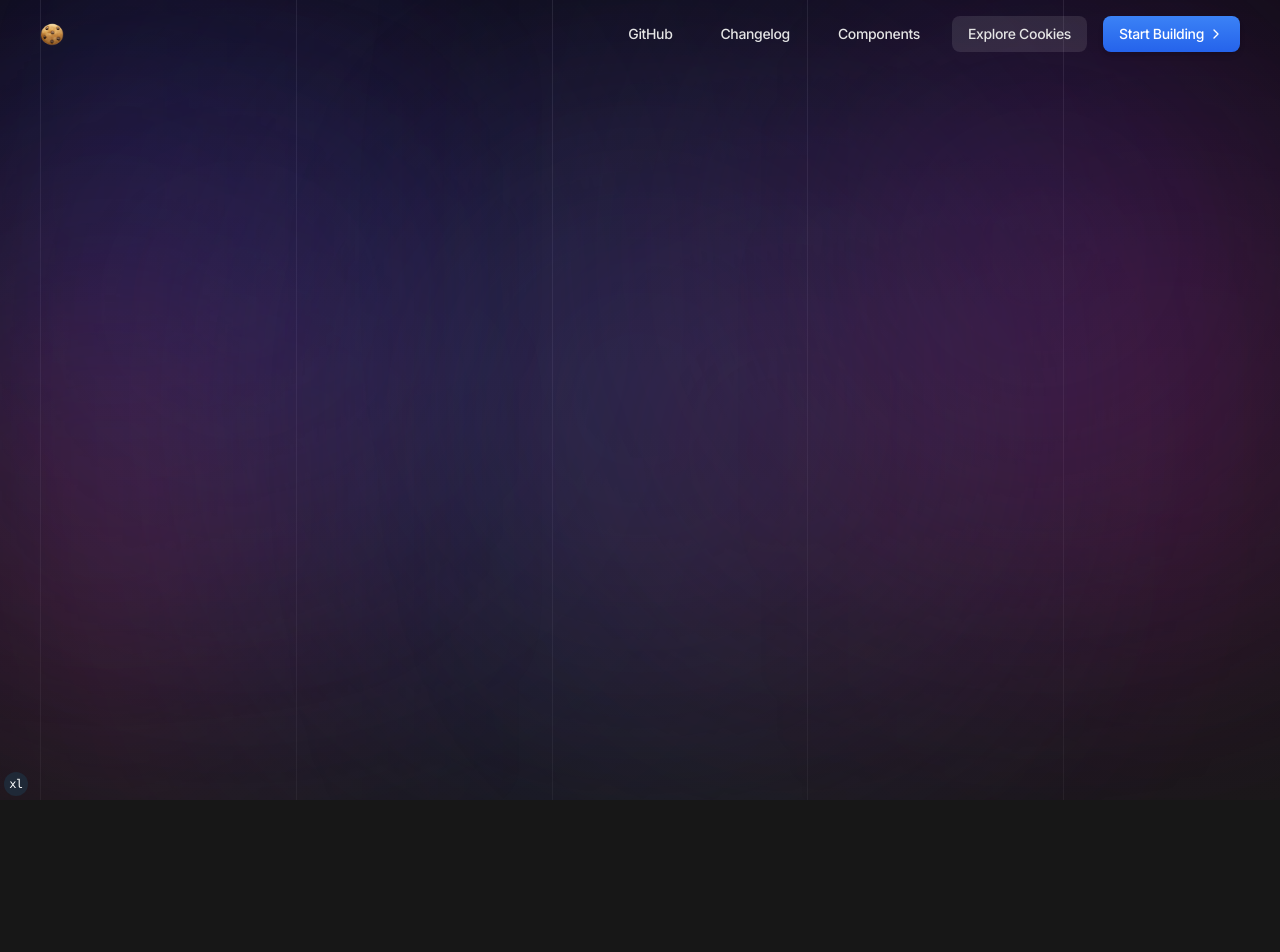
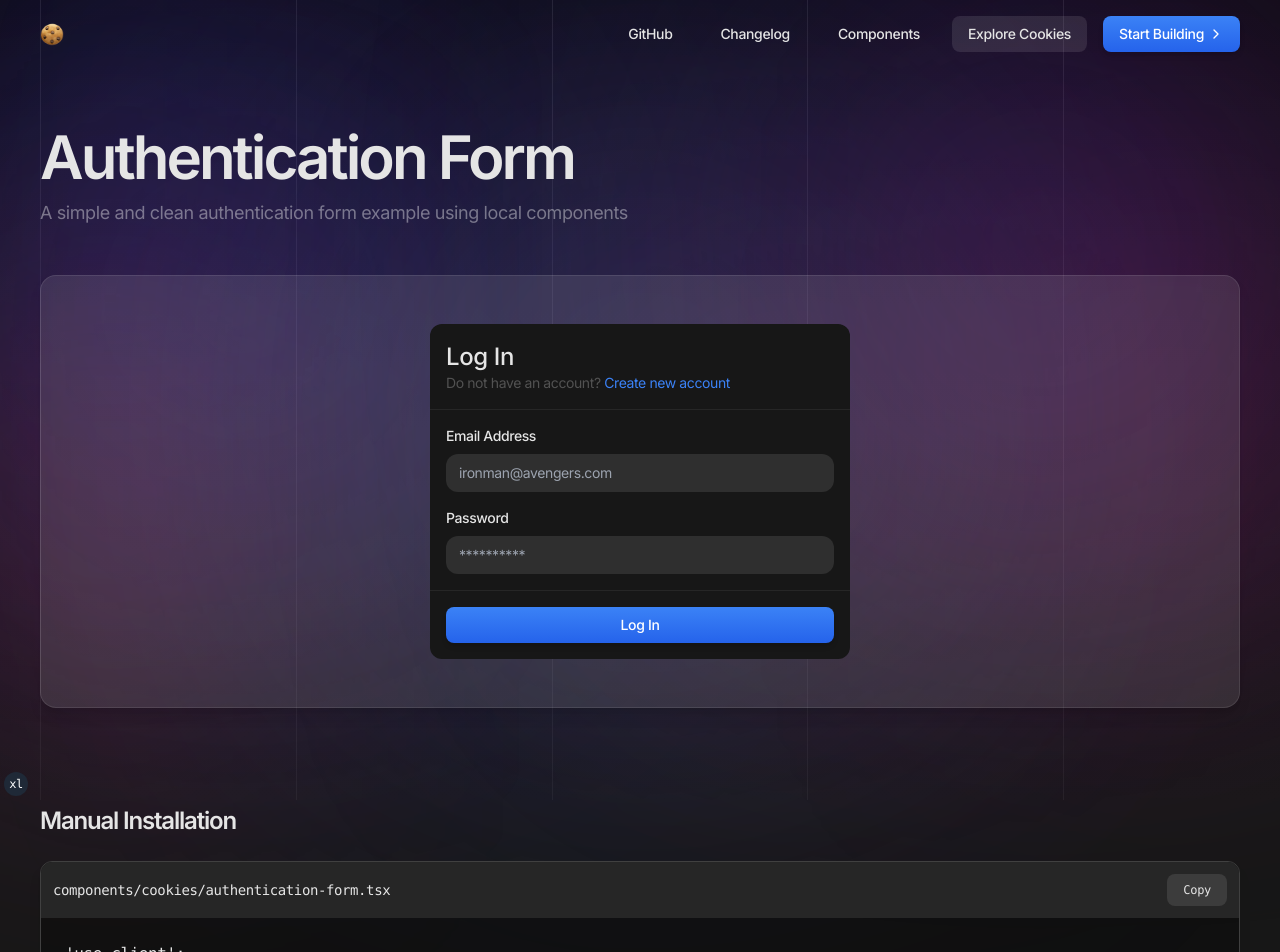
Before and after one commit to with-tw/cookies, a Next.js app: page /cookies/authentication-form in a window 1280 px wide. Shown: the top 952 px of the page. Before the commit the page ends 800 px from the top, so only its background shows below. Built offline with nearby package versions, Linux system fonts and the light colour scheme; no server answers.

Commit message:
📄 Update docs content for auth-form cookie

```diff
--- a/app/cookies/(cookies-docs)/authentication-form/page.mdx
+++ b/app/cookies/(cookies-docs)/authentication-form/page.mdx
@@ -1,3 +1,23 @@
 import { AuthenticationFormExample } from '@/app/cookies/common/examples/authentication-form-example.tsx';
+import CookiesDocsHeader from '@/components/website/cookies-docs-header';
+import { COOKIES_SETUP_CODE } from '@/package/registry/cookies-setup-code.tsx';
+import { CodeBlock } from '@/components/website/code-block.tsx';
+import { CookiePreview } from '@/components/website/cookie-preview.tsx';
+import { ComponentManualSetup } from '@/components/sections/component-manual-setup.tsx';
 
-{/* <AuthenticationFormExample /> */}
+<CookiesDocsHeader />
+
+<CookiePreview>
+  <AuthenticationFormExample />
+</CookiePreview>
+
+<div className="py-12" />
+
+<ComponentManualSetup>
+  <CodeBlock
+    className="w-full"
+    hasViewMore
+    fileName={COOKIES_SETUP_CODE['authentication-form'].registerAt}>
+    {COOKIES_SETUP_CODE['authentication-form'].code}
+  </CodeBlock>
+</ComponentManualSetup>
--- a/app/cookies/(cookies-docs)/layout.tsx
+++ b/app/cookies/(cookies-docs)/layout.tsx
@@ -9,7 +9,7 @@ export default function CookiesDocsLayout({
   return (
     <div className="cookies-docs-layout markdown-content">
       <ResponsiveControl className="relative">
-        <div className="w-[800px] max-xl:w-full">{children}</div>
+        <div className="max-xl:w-full">{children}</div>
       </ResponsiveControl>
     </div>
   );
--- /dev/null
+++ b/components/website/cookie-preview.tsx
@@ -0,0 +1,13 @@
+import { cn } from "@/helpers/utils";
+import { forwardRef } from "react";
+
+export interface CookiePreviewProps extends React.HTMLAttributes<HTMLDivElement> {
+}
+
+export const CookiePreview = forwardRef<HTMLDivElement, CookiePreviewProps>(
+  ({ className, ...args }, ref) => {
+    return <div ref={ref} className={cn("flex flex-row items-center justify-center p-12 rounded-2xl bg-white/10 border border-neutral-100/10 shadow-lg", className)} {...args} />
+  }
+)
+
+CookiePreview.displayName = "CookiePreview";
--- /dev/null
+++ b/components/website/cookies-docs-header.tsx
@@ -0,0 +1,18 @@
+'use client';
+import { usePathname } from 'next/navigation';
+import { CookiesList } from '@/app/cookies/common/cookies-list';
+
+export default function CookiesDocsHeader() {
+  const pathname = usePathname();
+  const thisComponent = CookiesList.find(
+    (component) => component.path === pathname,
+  );
+  return (
+    <header className="py-12 z-30 relative">
+      <h1 className="leading-snug tracking-tighter font-semibold text-6xl">
+        {thisComponent?.name}
+      </h1>
+      <p className="text-white/40 text-lg">{thisComponent?.description}</p>
+    </header>
+  );
+}
```
